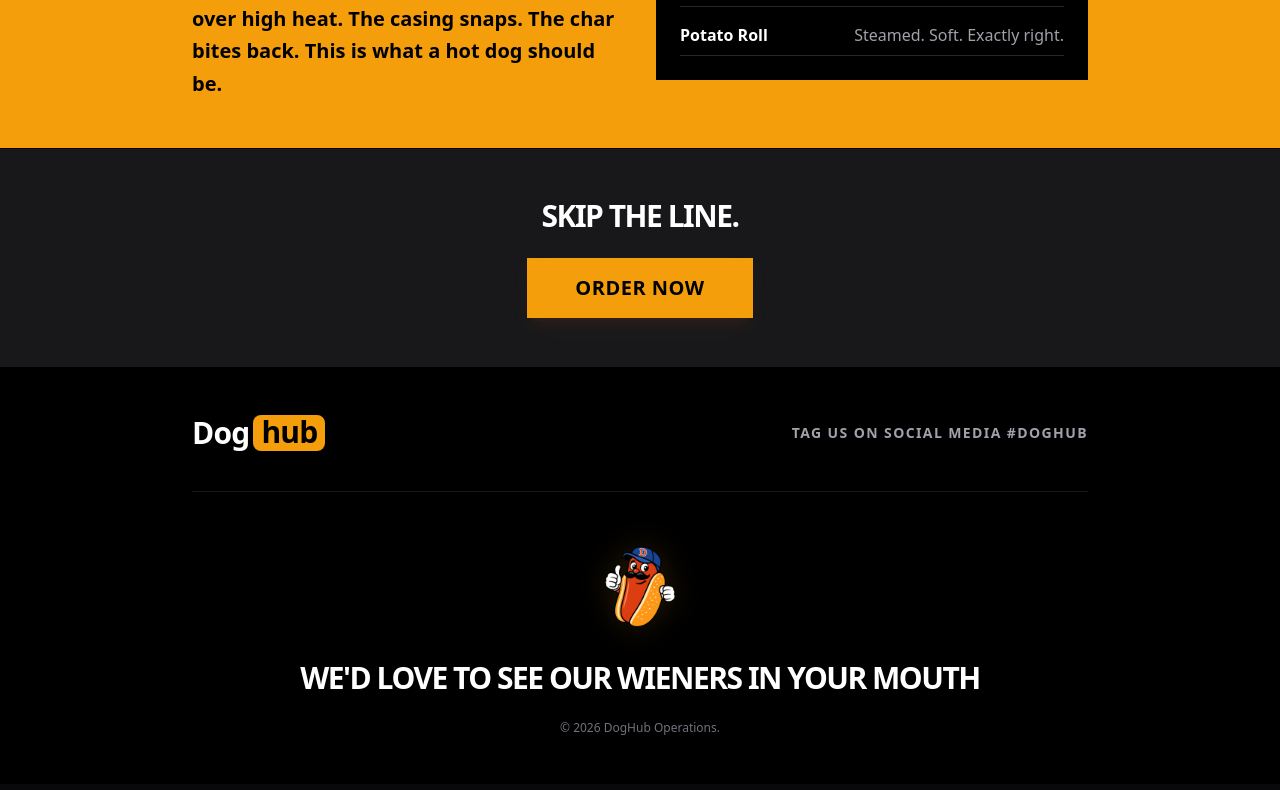
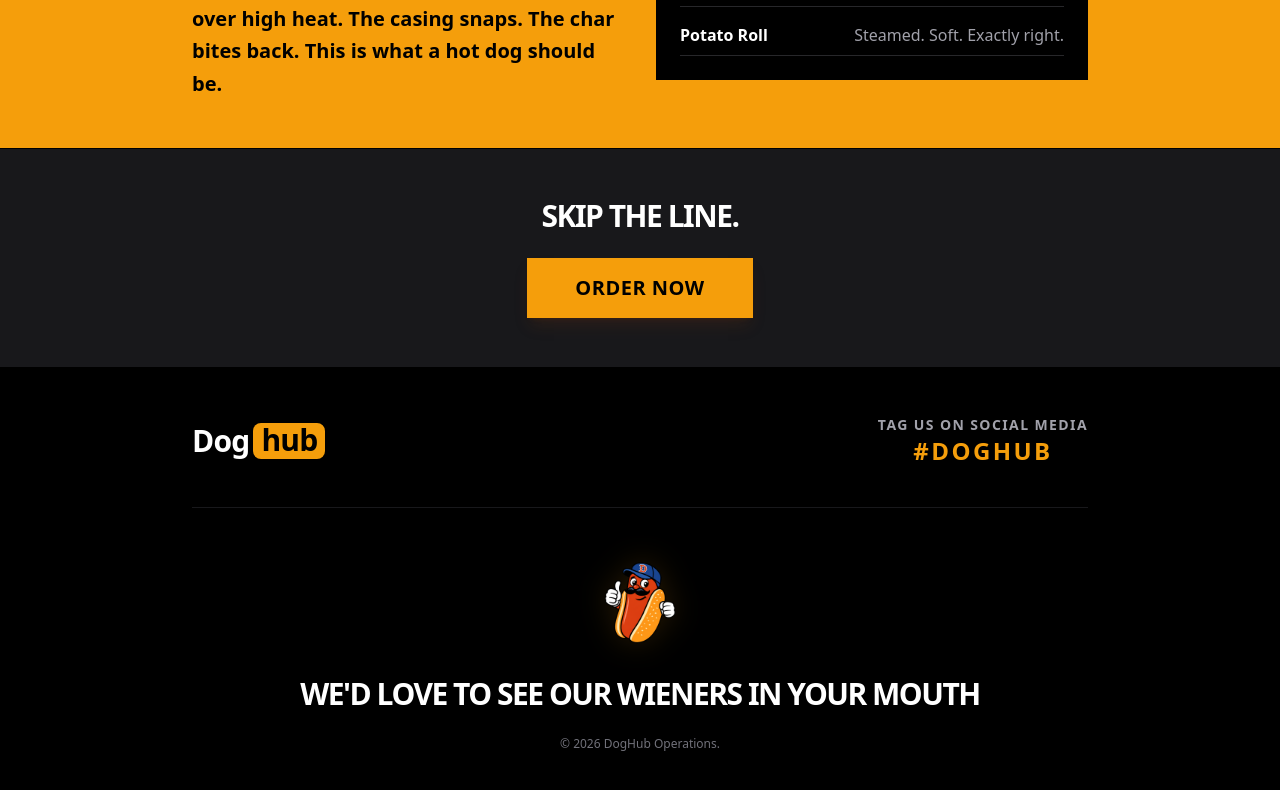
Before and after one commit to CAJustise/doghub-website, a React (Vite) app: page / in a window 1280 px wide. Shown: the part 837-1627 px from the top of the page. Built offline with nearby package versions, Linux system fonts and the light colour scheme.

Commit message:
Center hashtag under social prompt in footer

```diff
--- a/src/App.jsx
+++ b/src/App.jsx
@@ -1205,9 +1205,14 @@ const Footer = ({ activeTab, onNavigate }) => (
       <div className="max-w-4xl mx-auto flex flex-col gap-10">
         <div className="flex flex-col md:flex-row justify-between items-center gap-6">
           <Logo onNavigate={onNavigate} />
-          <span className="text-zinc-400 text-sm font-bold tracking-widest text-center uppercase">
-            TAG US ON SOCIAL MEDIA #DOGHUB
-          </span>
+          <div className="flex flex-col items-center text-center leading-tight">
+            <span className="text-zinc-400 text-sm font-bold tracking-widest uppercase">
+              TAG US ON SOCIAL MEDIA
+            </span>
+            <span className="text-amber-500 text-2xl font-black tracking-widest uppercase">
+              #DOGHUB
+            </span>
+          </div>
         </div>
         <div className="border-t border-zinc-900 pt-12 text-center flex flex-col items-center relative">
           <img
```
